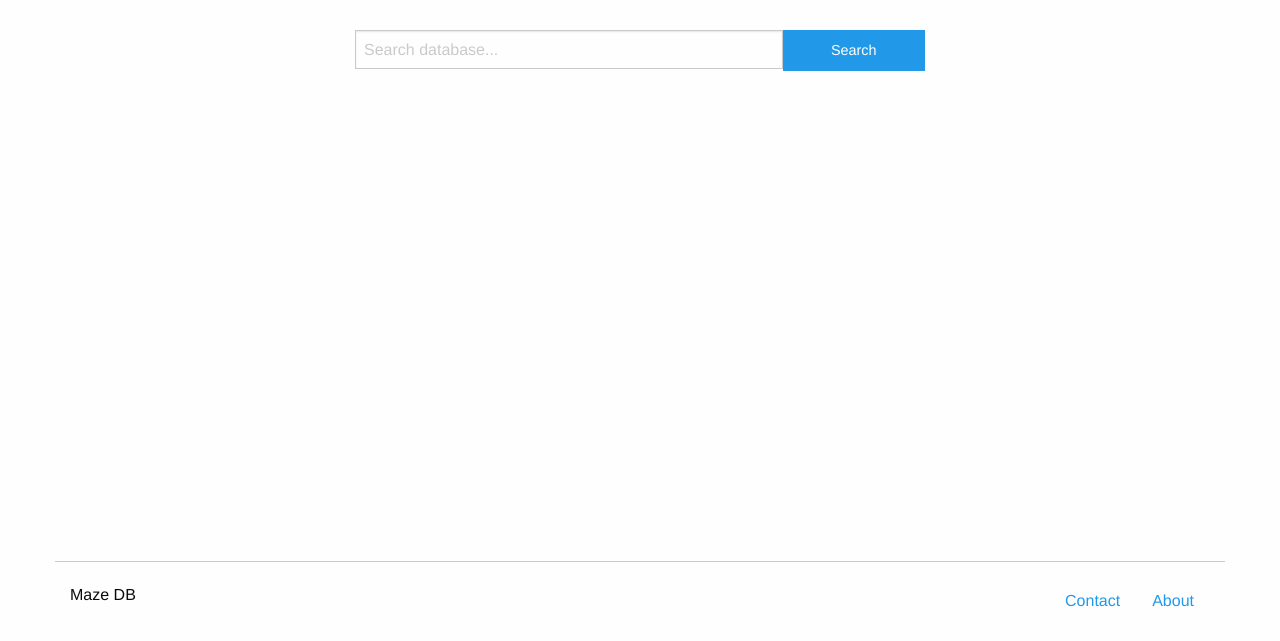
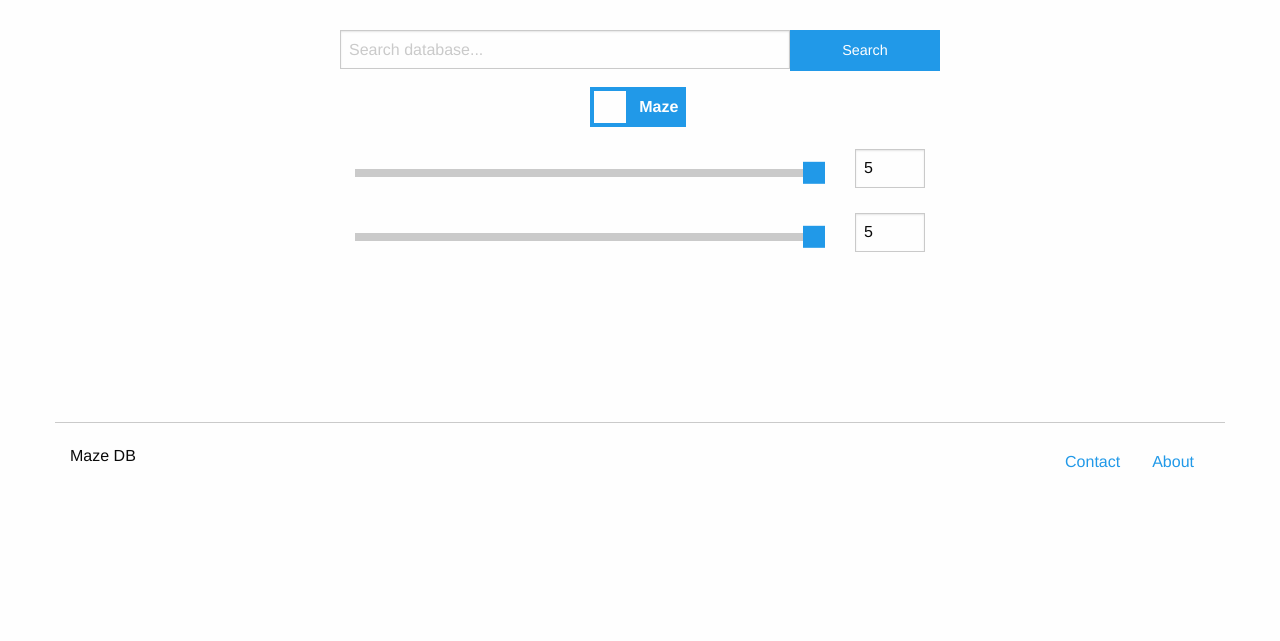
Before and after one commit to jshao100/Maze-Database, a website: page public/index.html in a window 1280 px wide. Shown: the part 159-800 px from the top of the page. Drawn offline with nearby package versions, Linux system fonts and the light colour scheme.

Commit message:
main page form

```diff
--- a/public/index.html
+++ b/public/index.html
@@ -37,13 +37,50 @@
 				</div>
 			</div>
 			<div class="row">
-				<form>
+				<form method="post">
 					<div class="search medium-centered medium-6 column">
-						<div class="medium-9 column search-bar no-padding">
-							<input id="search_field" type="search" placeholder="Search database..." autocomplete="off">
+						<div class="row">
+							<div class="medium-9 column search-bar no-padding">
+								<input id="search_field" type="search" placeholder="Search database..." autocomplete="off" name="search_text">
+							</div>
+							<div class="medium-3 column search-button no-padding">
+								<input id="search_button" class="button" type="submit" value="Search">
+							</div>
 						</div>
-						<div class="medium-3 column search-button no-padding">
-							<input id="search_button" class="button" type="submit" value="Search">
+						<div class="row">
+							<div class="switch large medium-2 medium-centered">
+								<input class="switch-input" id="user-maze" type="checkbox" name="search_type">
+								<label class="switch-paddle" for="user-maze">
+									<span class="switch-active" aria-hidden="true">User</span>
+									<span class="switch-inactive" aria-hidden="true">Maze</span>
+								</label>
+							</div>
+						</div>
+						<div class="row">
+							<div class="search-options">
+								<div class="small-10 columns">
+									<div class="slider" data-slider data-initial-start="5" data-step="1" data-end="5">
+										<span class="slider-handle"  data-slider-handle role="slider" tabindex="1" aria-controls="sliderOutput1"></span>
+										<span class="slider-fill" data-slider-fill></span>
+									</div>
+								</div>
+								<div class="small-2 columns">
+									<input type="number" id="sliderOutput1" name="rating">
+								</div>
+							</div>
+						</div>
+						<div class="row">
+							<div class="search-options">
+								<div class="small-10 columns">
+									<div class="slider" data-slider data-initial-start="5" data-step="1" data-end="5">
+										<span class="slider-handle"  data-slider-handle role="slider" tabindex="1" aria-controls="sliderOutput2"></span>
+										<span class="slider-fill" data-slider-fill></span>
+									</div>
+								</div>
+								<div class="small-2 columns">
+									<input type="number" id="sliderOutput2" name="difficulty">
+								</div>
+							</div>
 						</div>
 					</div>
 				</form>
--- a/public/stylesheets/app.css
+++ b/public/stylesheets/app.css
@@ -1,4 +1,5 @@
 .contain-to-grid {
+	z-index: 100;
 	width: 100%;
 	position:fixed;
 }
@@ -12,7 +13,6 @@
 }
 
 .footer {
-	position: fixed;
 	bottom: 0;
 	height: 100px;
 	width: 100%;
@@ -24,7 +24,7 @@
 
 .main {
 	padding-top: 100px;
-	padding-bottom: 50px;
+	margin-bottom: 125px;
 }
 
 .main .title {
@@ -42,3 +42,16 @@
 .main .search-button .button{
 	width: 100%;
 }
+
+.main .switch .switch-paddle {
+	background-color: #2199e8;
+	width: 6rem;
+}
+
+.main .switch .switch-paddle .switch-inactive {
+	right: 8%;
+}
+
+.main .switch input:checked ~ .switch-paddle::after {
+	left: 3.75rem;
+}
```
